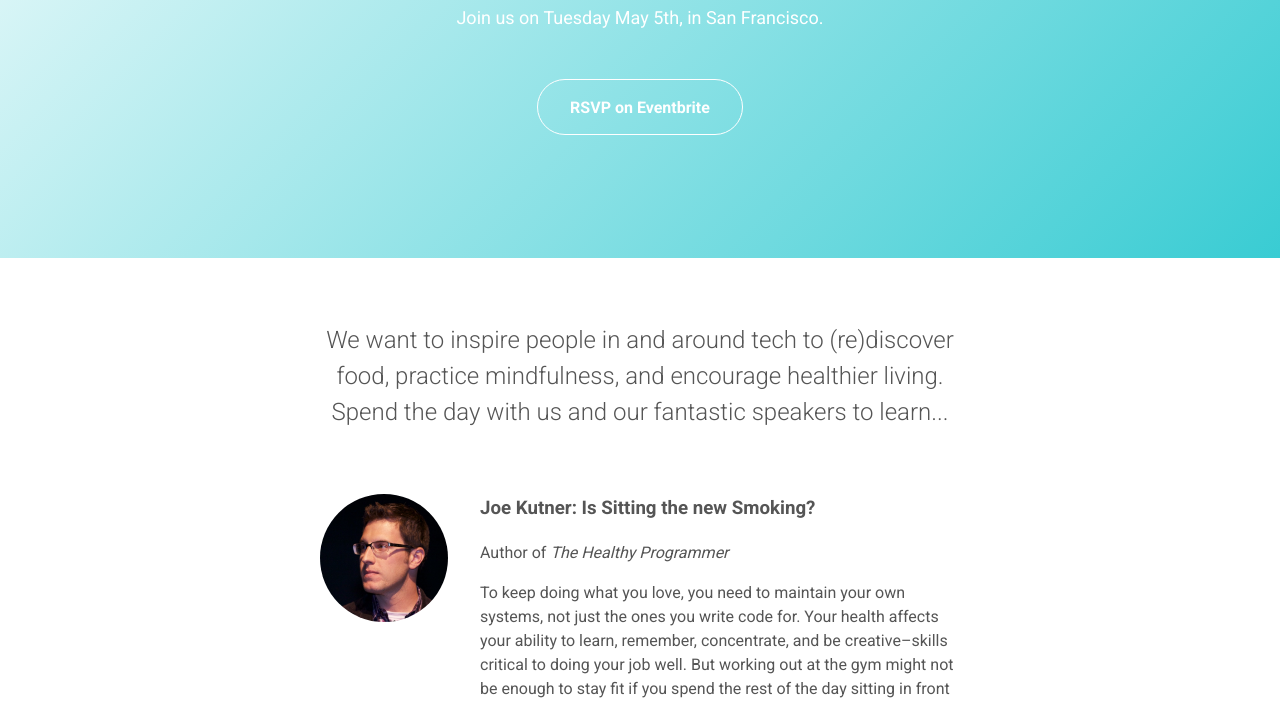
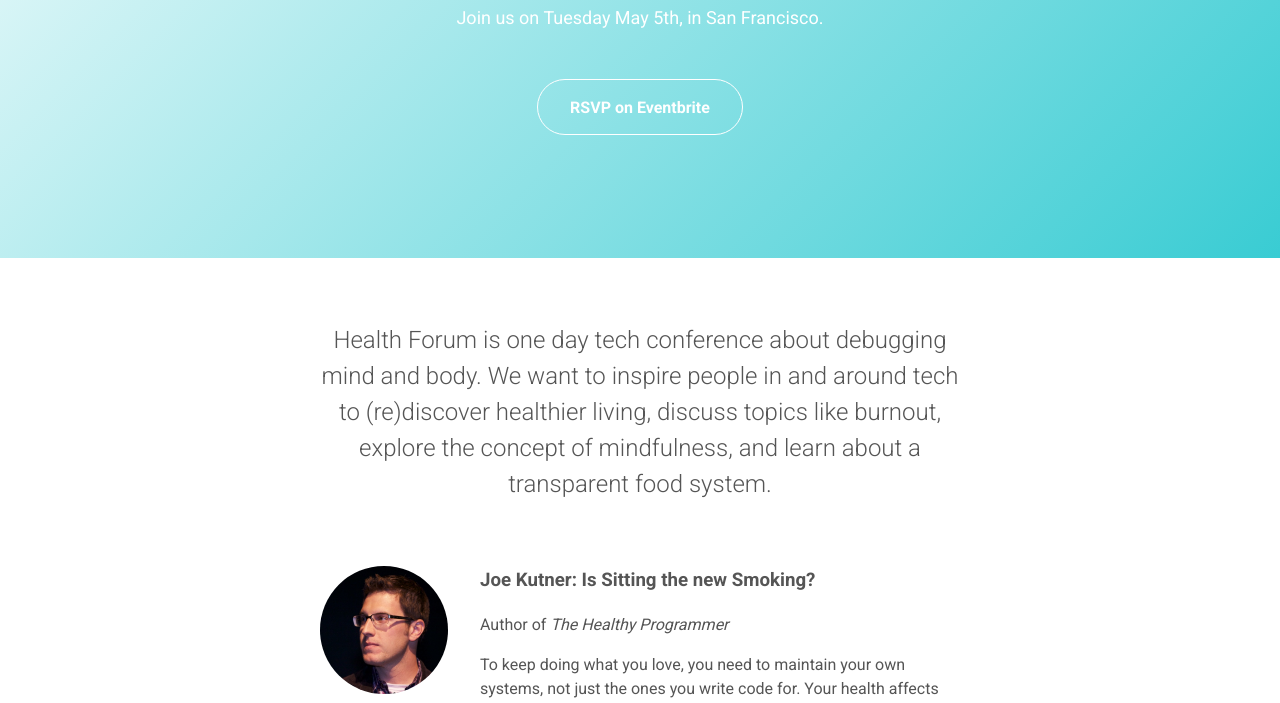
Before and after one commit to max/health-forum, a website: page index.html in a window 1280 px wide. Shown: the part 382-1085 px from the top of the page. Drawn offline with Linux system fonts and the light colour scheme.

Commit message:
Update conference description

```diff
--- a/index.html
+++ b/index.html
@@ -23,9 +23,10 @@
     <div class="Section">
       <div class="Wrapper">
         <p class="DisplayText">
-          We want to inspire people in and around tech to (re)discover food,
-          practice mindfulness, and encourage healthier living. Spend the day
-          with us and our fantastic speakers to learn...
+          Health Forum is one day tech conference about debugging mind and
+          body. We want to inspire people in and around tech to (re)discover
+          healthier living, discuss topics like burnout, explore the concept of
+          mindfulness, and learn about a transparent food system.
         </p>
       </div>
     </div>
```
